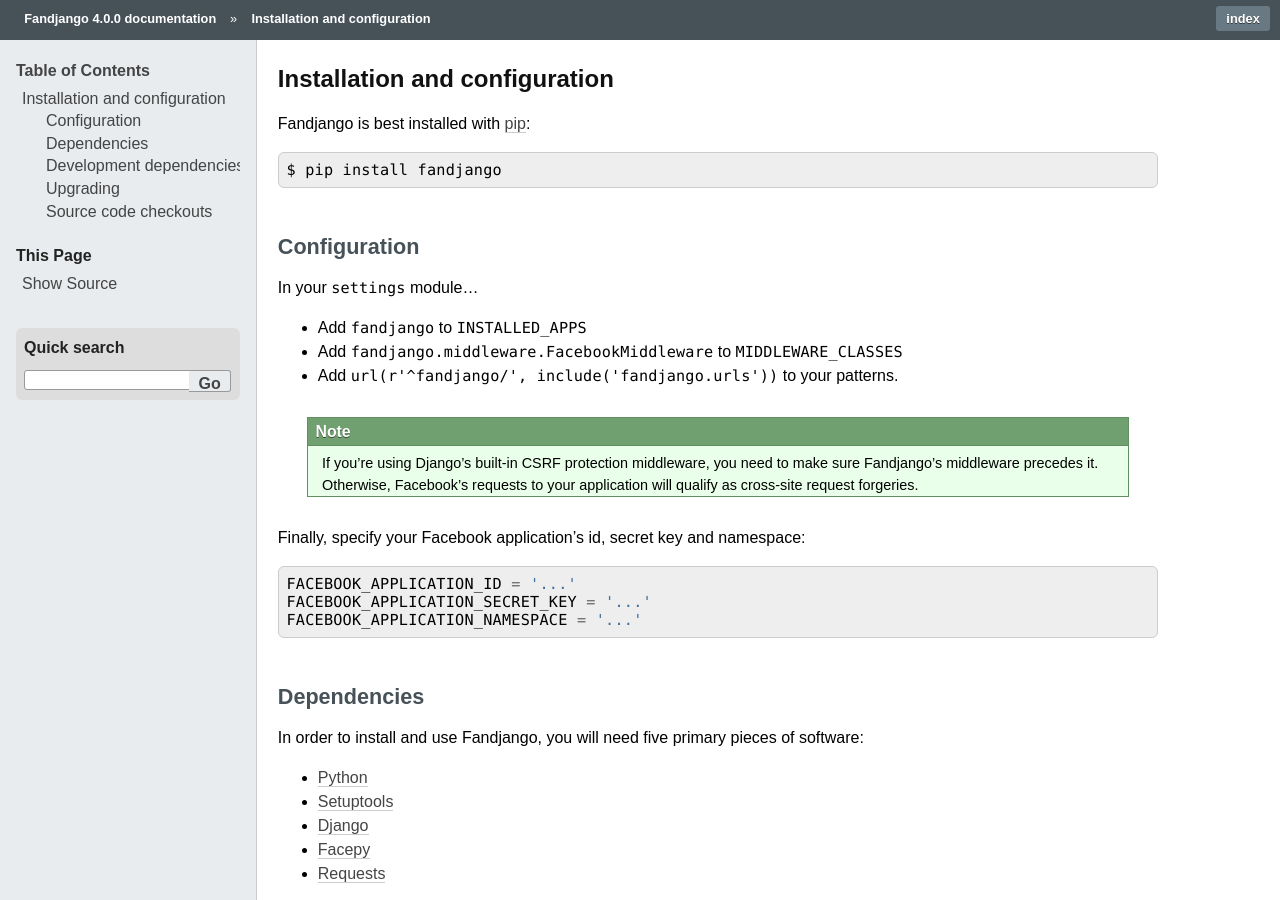
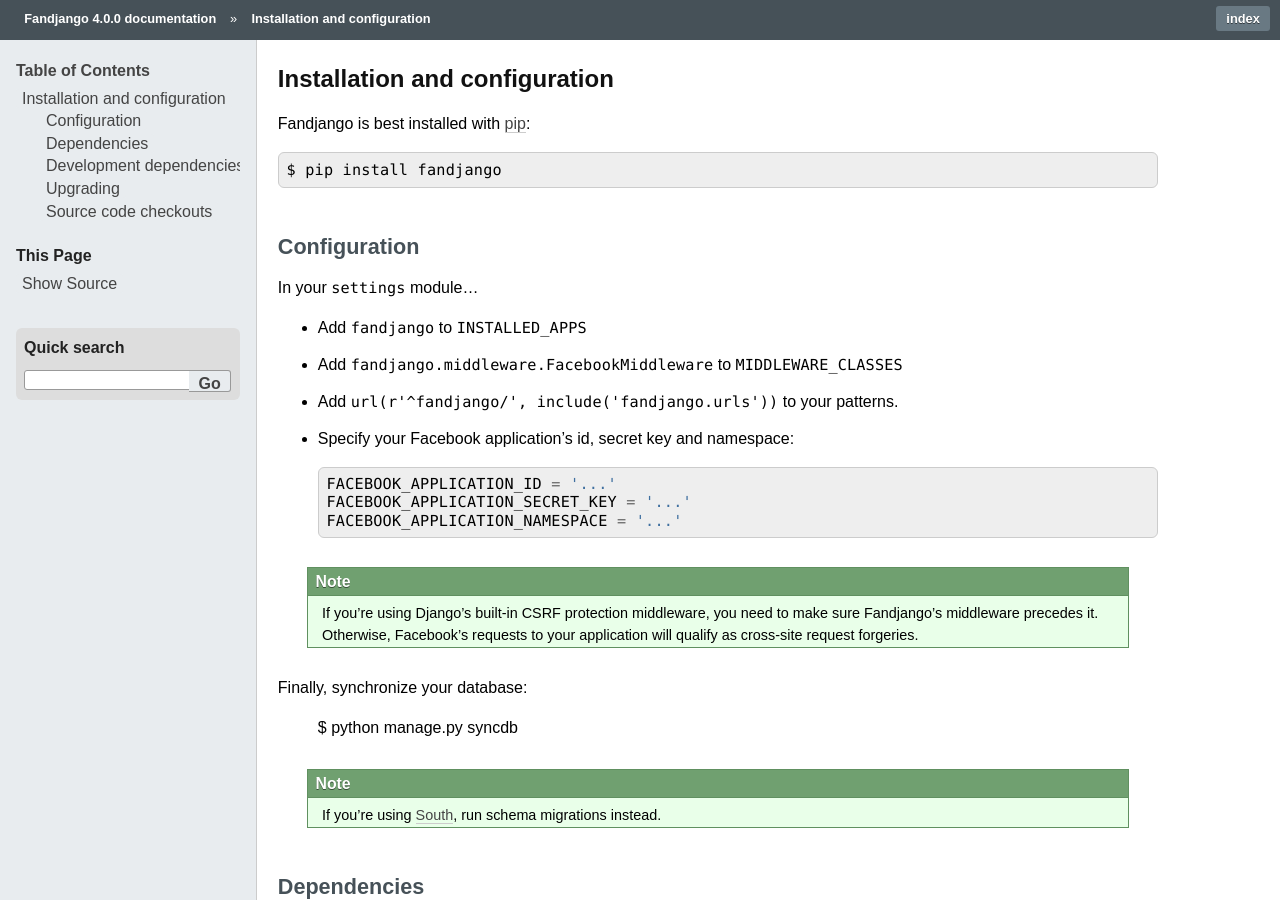
Before and after one commit to jgorset/fandjango, a Sphinx documentation site: the page built from docs/source/installation.rst, in a window 1280 px wide and 900 px high. Built offline with Sphinx 7.4.7, drawn with Linux system fonts in a browser that asks for light colours.

Commit message:
Mention running 'syncdb' or 'migrate' in the installation instructions

```diff
--- a/docs/source/installation.rst
+++ b/docs/source/installation.rst
@@ -19,6 +19,11 @@
 * Add ``fandjango`` to ``INSTALLED_APPS``
 * Add ``fandjango.middleware.FacebookMiddleware`` to ``MIDDLEWARE_CLASSES``
 * Add ``url(r'^fandjango/', include('fandjango.urls'))`` to your patterns.
+* Specify your Facebook application's id, secret key and namespace::
+
+    FACEBOOK_APPLICATION_ID = '...'
+    FACEBOOK_APPLICATION_SECRET_KEY = '...'
+    FACEBOOK_APPLICATION_NAMESPACE = '...'
 
 .. note::
 
@@ -26,11 +31,13 @@
     middleware precedes it. Otherwise, Facebook's requests to your application will qualify
     as cross-site request forgeries.
 
-Finally, specify your Facebook application's id, secret key and namespace::
+Finally, synchronize your database:
 
-    FACEBOOK_APPLICATION_ID = '...'
-    FACEBOOK_APPLICATION_SECRET_KEY = '...'
-    FACEBOOK_APPLICATION_NAMESPACE = '...'
+    $ python manage.py syncdb
+
+.. note::
+
+    If you're using `South`_, run schema migrations instead.
 
 .. _dependencies:
 
```
